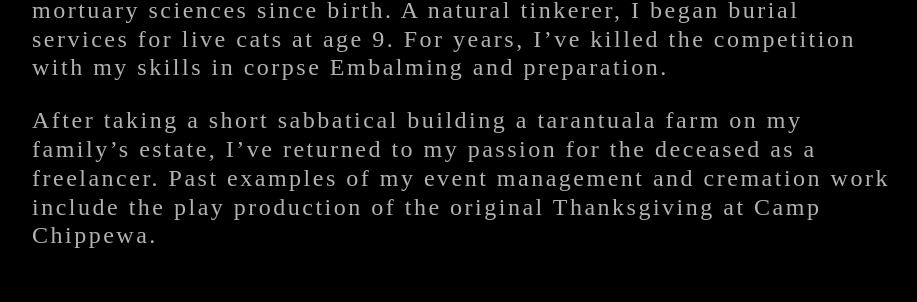
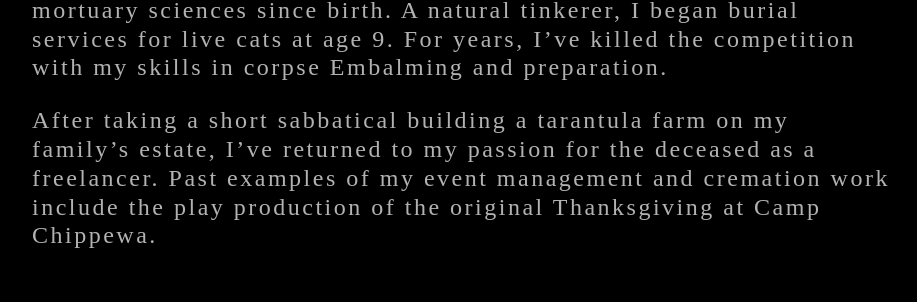
Before and after one commit to hannahhearth/die-on-wednesday, a Jekyll site: the page built from index.md, in a window 1280 px wide and 900 px high, scrolled down 995 px. Shown: the part 153-455 px from the top of the window, without its empty margins (176-1093 px from the left). Built offline with Jekyll 4.4.1, drawn with Linux system fonts in a browser that asks for light colours; nearby versions of some CDN libraries; some web fonts are replaced.

Commit message:
fixups and links on photos

```diff
--- a/_includes/about.html
+++ b/_includes/about.html
@@ -6,7 +6,7 @@
   at age 9. For years, I’ve killed the competition with my skills in corpse
   Embalming and preparation.</p>
 
-  <p>After taking a short sabbatical building a tarantuala farm on my family’s
+  <p>After taking a short sabbatical building a tarantula farm on my family’s
   estate, I’ve returned to my passion for the deceased as a freelancer. Past
   examples of my event management and cremation work include the play production
   of the original Thanksgiving at Camp Chippewa.</p>
--- a/_includes/products.html
+++ b/_includes/products.html
@@ -1,7 +1,8 @@
 <div class="product__container">
-  <img class="product__image" src="./assets/images/hand.png" alt="enamel pin of
+  <a href="https://www.etsy.com/listing/559172154/skeleton-hand-enamel-pin"
+     target="_blank"><img class="product__image" src="./assets/images/hand.png" alt="enamel pin of
   a skeleton hand pointing upwards and text that reads 'i can lend a hand'
-  colored black and set in gold metal">
+  colored black and set in gold metal"></a>
 
   <div class="content">
     <h2 id="products">Products</h2>
--- a/_includes/services.html
+++ b/_includes/services.html
@@ -1,7 +1,9 @@
 <div class="product__container">
-  <img class="product__image" src="./assets/images/service.png" alt="enamel pin
+  <a
+     href="https://www.etsy.com/listing/572975195/dying-to-be-at-your-service-enamel-pin?ref=listing-shop-header-0"
+     target="_blank"><img class="product__image" src="./assets/images/service.png" alt="enamel pin
   with the text 'dying to be of service' and image of casket colored gold on
-  silver metal">
+  silver metal"></a>
 
   <div class="content">
     <h2 id="services">Services</h2>
```
